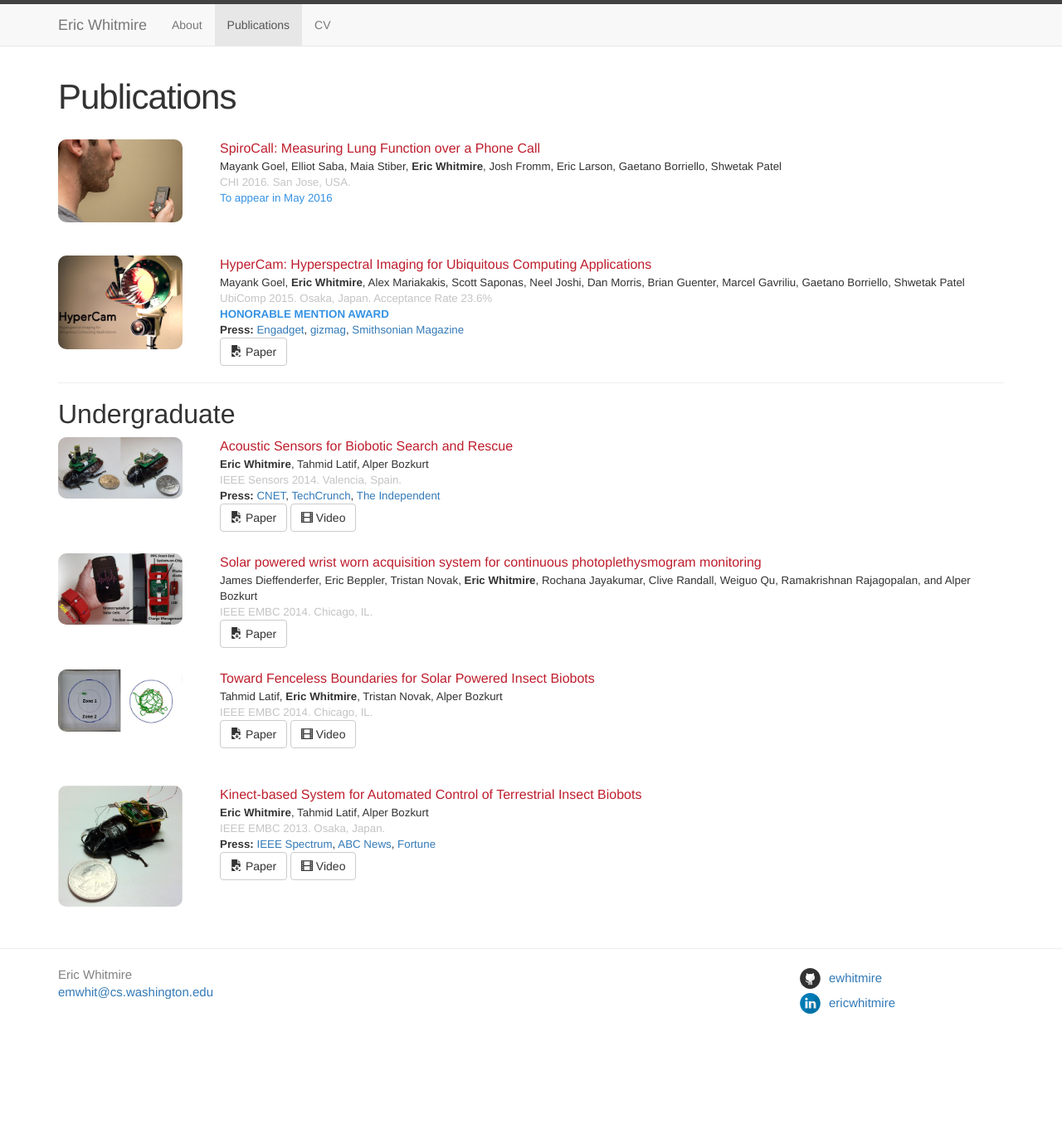
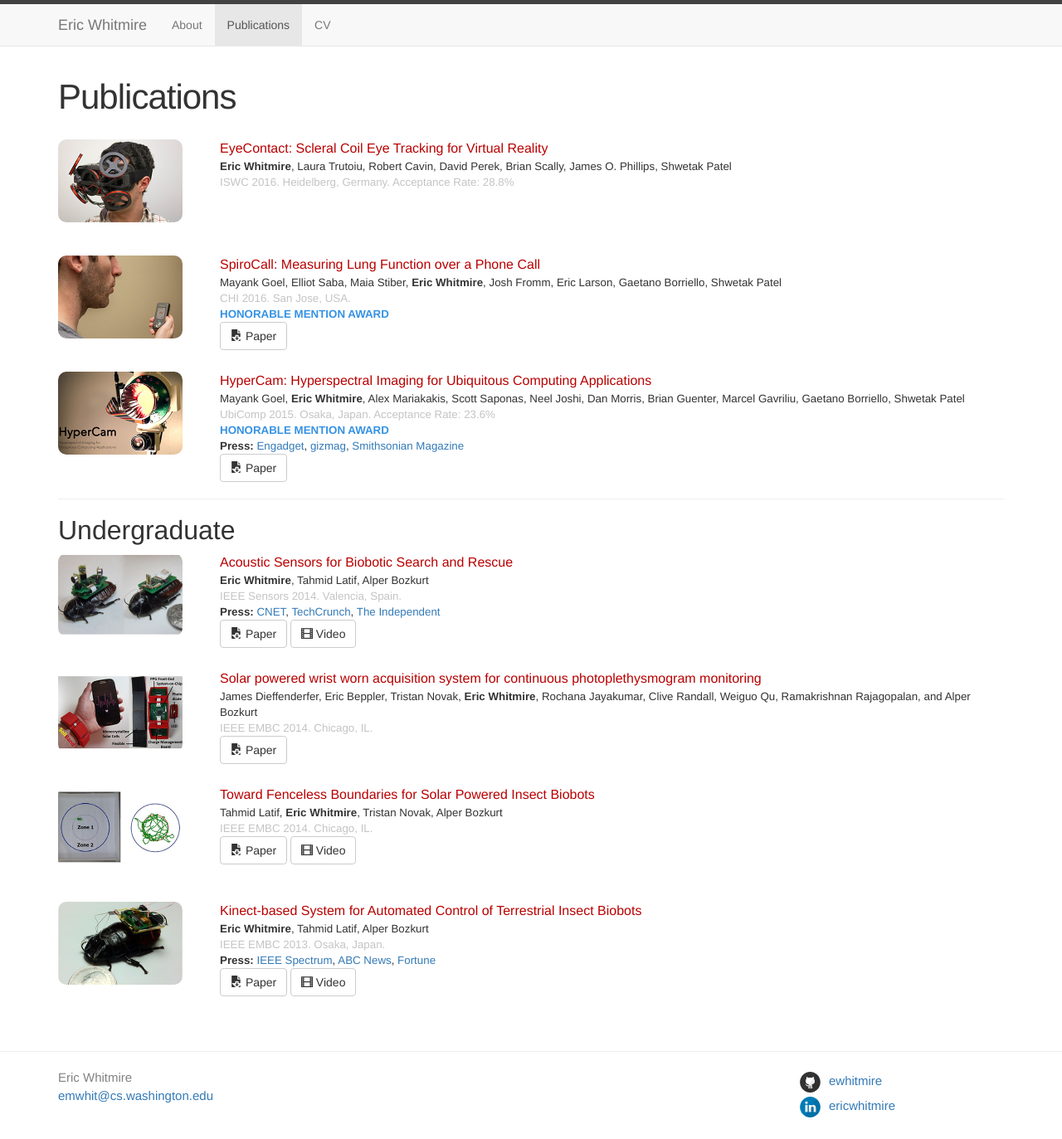
Before and after one commit to ldegreef/ewhitmire.github.io, a Jekyll site: the page built from publications.html, in a window 1280 px wide. Shown: the whole page at 83% size. Built offline with Jekyll 4.4.1, drawn with Linux system fonts in a browser that asks for light colours; before the commit the page ends 1249 px from its top, so only the background shows below that.

Commit message:
updated pubs, cv

```diff
--- a/_includes/header.html
+++ b/_includes/header.html
@@ -30,7 +30,7 @@
                                 <li class="{{current}}"><a class="page-link" href="{{ my_page.url | prepend: site.baseurl }}">{{ my_page.title }}</a></li>
                             {% endif %}
                         {% endfor %}
-                        <li><a class="page-link" href="{{ "/pdfs/Whitmire_CV_April15.pdf" | prepend: site.baseurl }}">CV</a></li>
+                        <li><a class="page-link" href="{{ "/pdfs/Whitmire_CV_16_7.pdf" | prepend: site.baseurl }}">CV</a></li>
                     </ul>
                 </div><!-- /.navbar-collapse -->
             </div><!-- /.container-fluid -->
--- a/_sass/_pubs.scss
+++ b/_sass/_pubs.scss
@@ -14,7 +14,7 @@
 }
 
 .pub .title {
-    color: rgb(190, 30, 45 );
+    color: rgb(185, 0, 0);
     font-size: 12pt;
 }
 .pub .authors {
--- a/publications.html
+++ b/publications.html
@@ -4,14 +4,23 @@ title: Publications
 permalink: /publications/
 weight: 2
 ---
-
+<div class="pub row">
+    <div class="col-xs-6 col-sm-3 col-md-2"><img src="{{ "/img/pubs/eyecontact_thumbnail.png" | prepend: site.baseurl }}"/></div>
+    <div class="col-xs-6 col-sm-9 col-md-10">
+        <div class="title">EyeContact: Scleral Coil Eye Tracking for Virtual Reality</div>
+        <div class="authors"><b>Eric Whitmire</b>, Laura Trutoiu, Robert Cavin, David Perek, Brian Scally, James O. Phillips, Shwetak Patel</div>
+        <div class="venue">ISWC 2016. Heidelberg, Germany. Acceptance Rate: 28.8%</div>
+        <!--<div class="links"><a class='btn btn-default' href="{{ "/pdfs/EyeContact.pdf" | prepend: site.baseurl }}"><span class="glyphicon glyphicon-save-file" aria-hidden="true"></span> Paper</a></div>-->
+    </div>
+</div>
 <div class="pub row">
     <div class="col-xs-6 col-sm-3 col-md-2"><img src="{{ "/img/pubs/spirocall_thumbnail.jpeg" | prepend: site.baseurl }}"/></div>
     <div class="col-xs-6 col-sm-9 col-md-10">
         <div class="title">SpiroCall: Measuring Lung Function over a Phone Call</div>
         <div class="authors">Mayank Goel, Elliot Saba, Maia Stiber, <b>Eric Whitmire</b>, Josh Fromm, Eric Larson, Gaetano Borriello, Shwetak Patel</div>
         <div class="venue">CHI 2016. San Jose, USA. </div>
-        <div class="note minor">To appear in May 2016</div>
+        <div class="note award">Honorable Mention Award</div>
+        <div class="links"><a class='btn btn-default' href="{{ "/pdfs/SpiroCall.pdf" | prepend: site.baseurl }}"><span class="glyphicon glyphicon-save-file" aria-hidden="true"></span> Paper</a></div>
     </div>
 </div>
 
@@ -20,7 +29,7 @@ weight: 2
     <div class="col-xs-6 col-sm-9 col-md-10">
         <div class="title">HyperCam: Hyperspectral Imaging for Ubiquitous Computing Applications</div>
         <div class="authors">Mayank Goel, <b>Eric Whitmire</b>, Alex Mariakakis, Scott Saponas, Neel Joshi, Dan Morris, Brian Guenter, Marcel Gavriliu, Gaetano Borriello, Shwetak Patel</div>
-        <div class="venue">UbiComp 2015. Osaka, Japan. Acceptance Rate 23.6% </div>
+        <div class="venue">UbiComp 2015. Osaka, Japan. Acceptance Rate: 23.6% </div>
         <div class="note award">Honorable Mention Award</div>
         <div class="note press"><b>Press: </b>
             <a href="http://www.engadget.com/2015/10/16/university-of-washington-hyperspectral-imaging/">Engadget</a>,
```
Also changed, not shown: img/pubs/acoustic_thumbnail.jpg, img/pubs/eyecontact_thumbnail.png (added), img/pubs/fenceless_thumbnail.jpg, img/pubs/hypercam_thumbnail.jpg, img/pubs/kinect_biobot_thumbnail.jpg, img/pubs/soliband_thumbnail.jpg, img/pubs/spirocall_thumbnail.jpeg, 4 other files.
